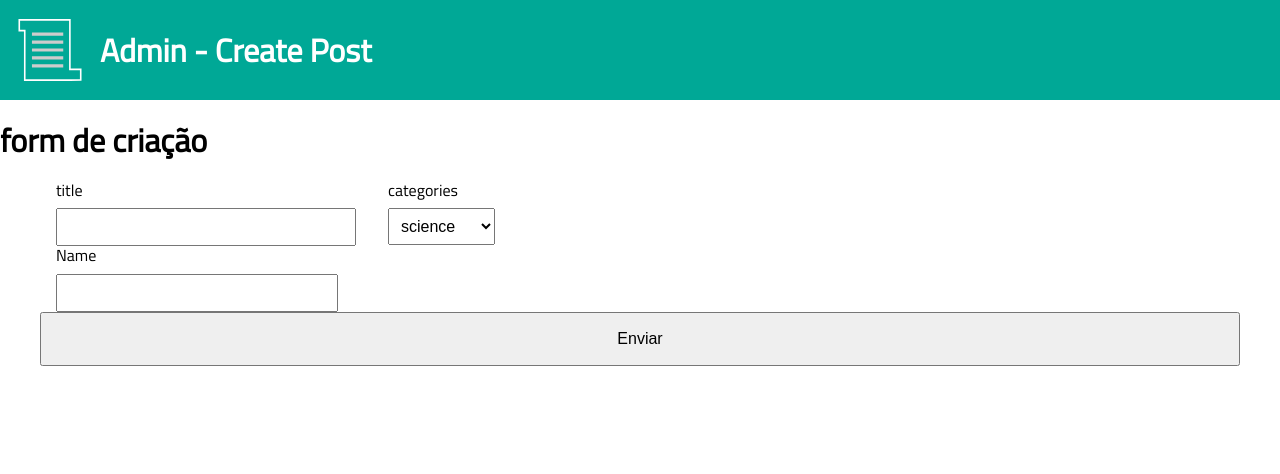
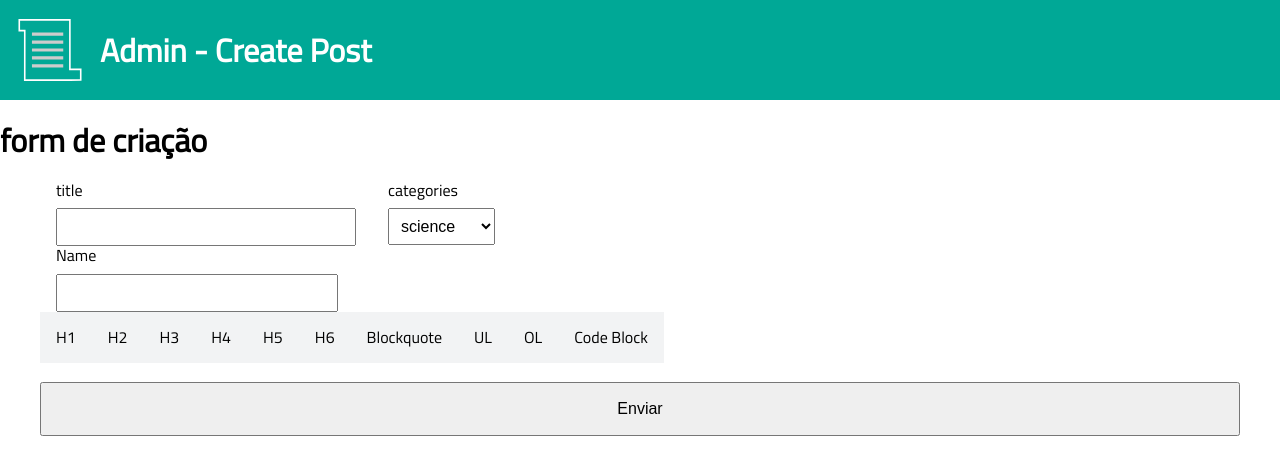
Before and after one commit to carvalho-rafael/blog, a Next.js app: page /admin/posts/create in a window 1280 px wide. Shown: the top 474 px of the page. Built offline with nearby package versions, Linux system fonts and the light colour scheme.

Commit message:
add draftjs as texteditor

```diff
--- /dev/null
+++ b/components/postForm/TextEditor/index.tsx
@@ -0,0 +1,79 @@
+import { useState } from 'react';
+import { Editor, EditorState, RichUtils } from 'draft-js';
+import 'draft-js/dist/Draft.css';
+
+export default function MyEditor() {
+    const [editorState, setEditorState] = useState(
+        () => EditorState.createEmpty(),
+    );
+
+    const onChange = (newState) => setEditorState(newState);
+
+    function _toggleBlockType(blockType) {
+        onChange(
+            RichUtils.toggleBlockType(
+                editorState,
+                blockType
+            )
+        );
+    }
+
+    const BlockStyleControls = (props) => {
+        const { editorState } = props;
+        const selection = editorState.getSelection();
+        const blockType = editorState
+            .getCurrentContent()
+            .getBlockForKey(selection.getStartKey())
+            .getType();
+
+        return (
+            <div className="RichEditor-controls">
+                {BLOCK_TYPES.map((type) =>
+                    <StyleButton
+                        key={type.label}
+                        active={type.style === blockType}
+                        label={type.label}
+                        onToggle={props.onToggle}
+                        style={type.style}
+                    />
+                )}
+            </div>
+        );
+    };
+
+    return <div>
+        <BlockStyleControls
+            editorState={editorState}
+            onToggle={_toggleBlockType}
+        />
+        <Editor editorState={editorState} onChange={onChange} />
+    </div>
+}
+
+const BLOCK_TYPES = [
+    { label: 'H1', style: 'header-one' },
+    { label: 'H2', style: 'header-two' },
+    { label: 'H3', style: 'header-three' },
+    { label: 'H4', style: 'header-four' },
+    { label: 'H5', style: 'header-five' },
+    { label: 'H6', style: 'header-six' },
+    { label: 'Blockquote', style: 'blockquote' },
+    { label: 'UL', style: 'unordered-list-item' },
+    { label: 'OL', style: 'ordered-list-item' },
+    { label: 'Code Block', style: 'code-block' },
+];
+
+const StyleButton = ({ onToggle, active, label, style }) => {
+
+    const toggle = (e) => {
+        e.preventDefault();
+        onToggle(style);
+    };
+
+    return (
+        <span style={{display: 'inline-block', padding: '1rem', background: active ? '#d2d3d5': '#f2f3f4'}} onMouseDown={toggle}>
+            {label}
+        </span>
+
+    )
+}
--- a/components/postForm/index.tsx
+++ b/components/postForm/index.tsx
@@ -4,6 +4,7 @@ import { Post } from "../../interfaces/Post";
 import Input from "./Input";
 import Select from "./select";
 import { FormContainer, InputGroup } from "./styles";
+import TextEditor from "./TextEditor";
 
 interface PostFormProps {
     post?: Post
@@ -31,6 +32,7 @@ export default function PostForm({ post }: PostFormProps) {
                     <Select label="categories" categories={['science', 'tecnology']}  />
                 </InputGroup>
                 <Input name="nme" label="Name" ref={name} required />
+                <TextEditor />
                 <button type='submit' disabled={loading}>Enviar</button>
             </FormContainer>
         </>
--- a/package.json
+++ b/package.json
@@ -9,6 +9,7 @@
   },
   "dependencies": {
     "@reduxjs/toolkit": "^1.5.1",
+    "draft-js": "^0.11.7",
     "next": "10.1.2",
     "react": "17.0.2",
     "react-dom": "17.0.2",
@@ -16,6 +17,7 @@
     "styled-components": "^5.2.3"
   },
   "devDependencies": {
+    "@types/draft-js": "^0.11.1",
     "@types/faker": "^5.5.0",
     "@types/node": "^14.14.37",
     "@types/react": "^17.0.3",
```
